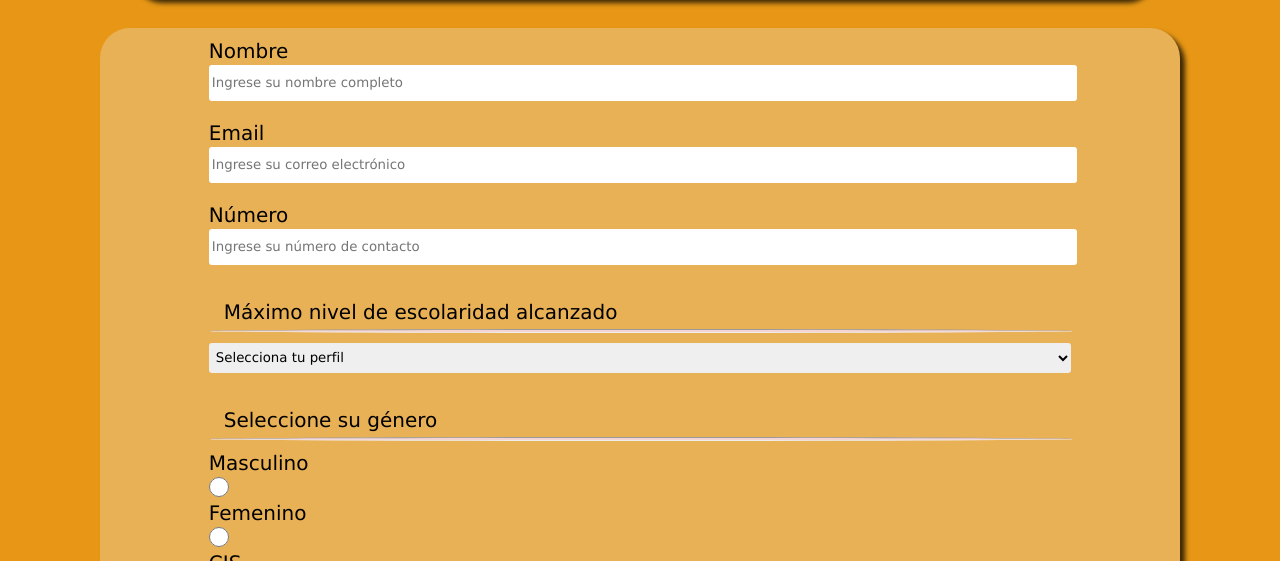
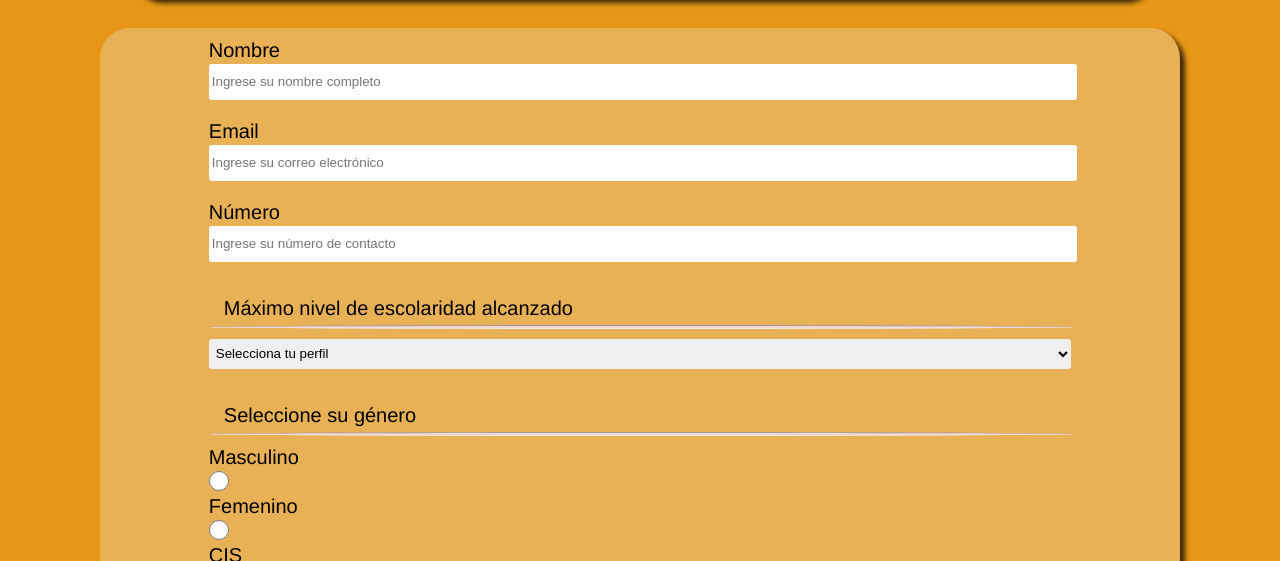
Before and after one commit to LauraValencia23/SurveyForm, a plain HTML site: page index.html in a window 1280 px wide. Shown: the part 391-952 px from the top of the page. Drawn offline with Linux system fonts and the light colour scheme.

Commit message:
Cambio font-family

```diff
--- a/CSS/style.css
+++ b/CSS/style.css
@@ -6,6 +6,7 @@
 html {
     margin: 30px 0 30px 0;
     background: rgb(231, 151, 21);
+    font-family: 'Franklin Gothic Medium', 'Arial Narrow', Arial, sans-serif;
 }
 
 header {
@@ -43,7 +44,6 @@ header #description {
     color: rgb(207, 112, 24);
     padding: 10px 0 10px 0;
     text-align: center;
-    font-family: 'Franklin Gothic Medium', 'Arial Narrow', Arial, sans-serif;
 }
 
 #main {
@@ -72,7 +72,6 @@ label {
     align-items: center;
     font-size: 20px;
     margin-bottom: 2px;
-    font-family: Verdana, Geneva, Tahoma, sans-serif;
 }
 
 div p {
@@ -80,7 +79,6 @@ div p {
    text-align: justify;
    margin: 5px;
    padding: 10px;
-   font-family: Verdana, Geneva, Tahoma, sans-serif;
 }
 
 #parraf hr {
@@ -100,7 +98,6 @@ div p {
     border: 1px;
     border-radius: 3px;
     color: black;
-    font-family: Verdana, Geneva, Tahoma, sans-serif;
 }
 
 .radio,
@@ -110,7 +107,6 @@ div p {
     display: inline-block;
     margin: 0 3px 0 0;
     cursor: pointer;
-    font-family: Verdana, Geneva, Tahoma, sans-serif;
 }
 
 .texta {
```
